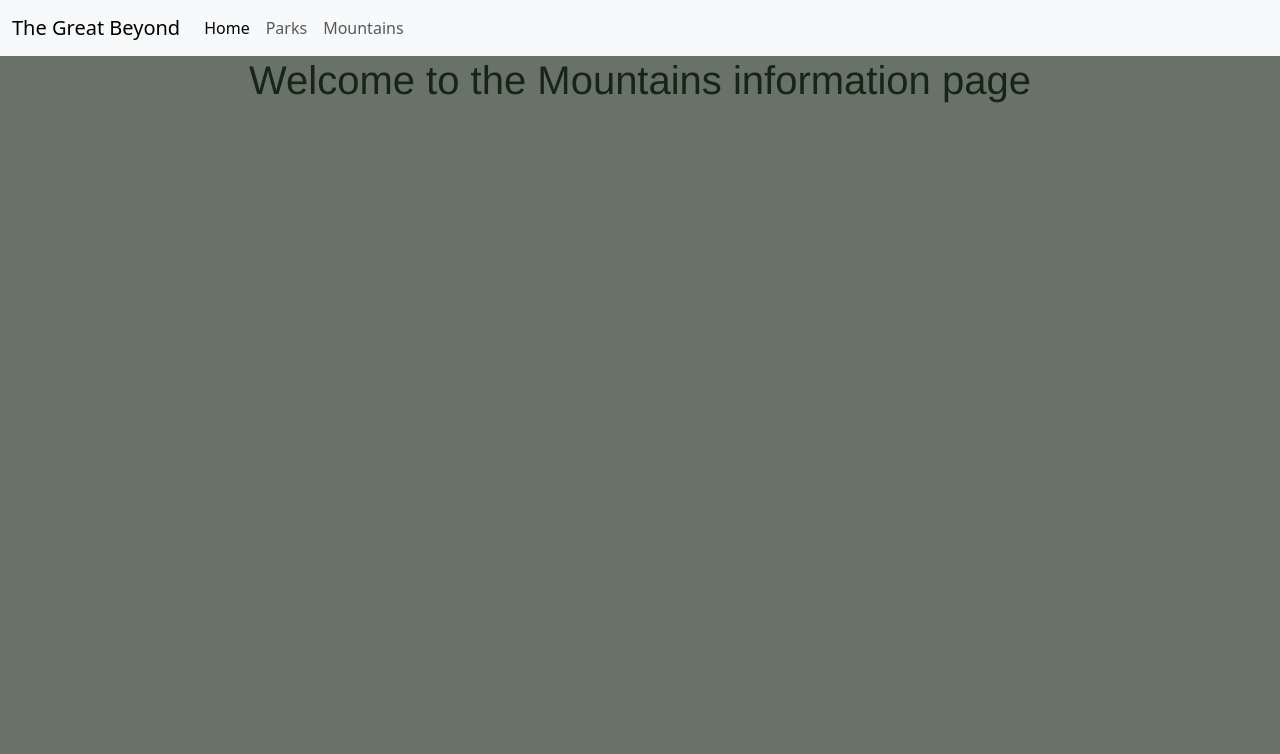
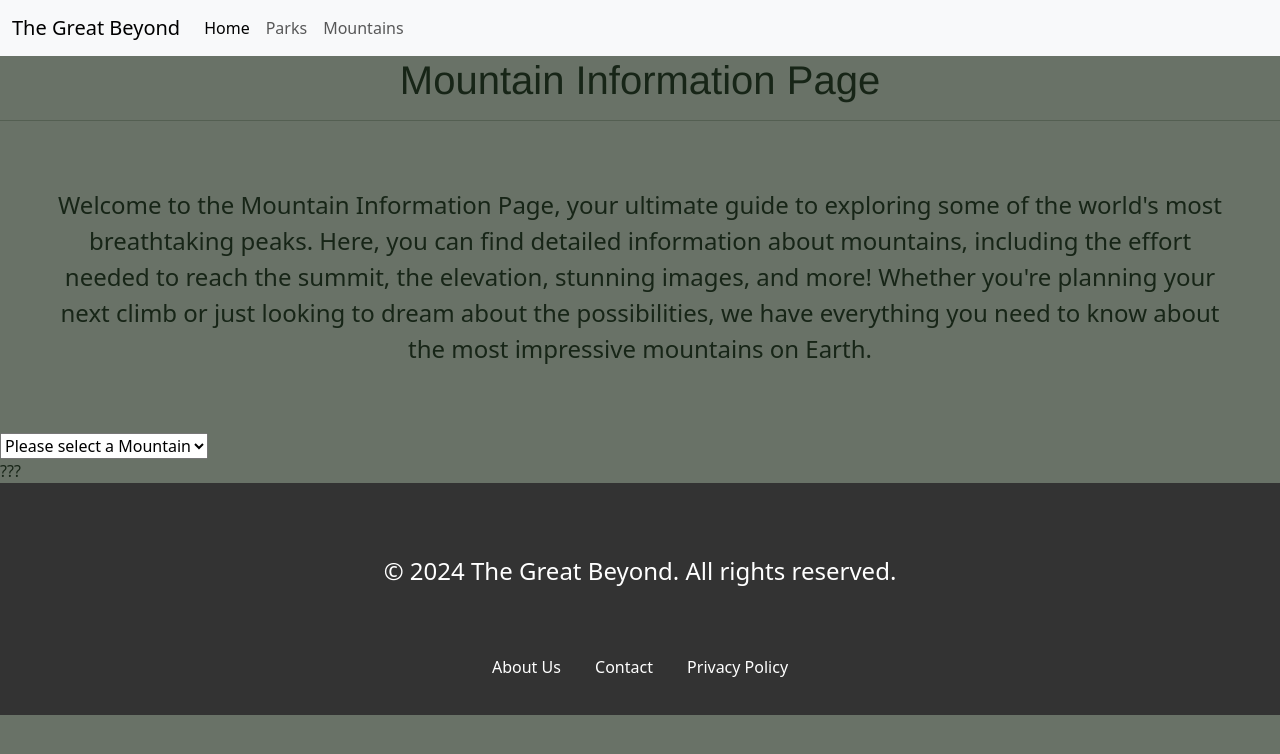
Before and after one commit to CaylaWanzer/EnjoyTheOutdoors, a plain HTML site: page mountains.html in a window 1280 px wide. Drawn offline with nearby package versions, Linux system fonts and the light colour scheme.

Commit message:
mountain_wip

```diff
--- a/mountains.html
+++ b/mountains.html
@@ -7,6 +7,8 @@
     <link href="https://cdn.jsdelivr.net/npm/bootstrap@5.3.3/dist/css/bootstrap.min.css" rel="stylesheet" integrity="sha384-QWTKZyjpPEjISv5WaRU9OFeRpok6YctnYmDr5pNlyT2bRjXh0JMhjY6hW+ALEwIH" crossorigin="anonymous">
     <script src="https://cdn.jsdelivr.net/npm/bootstrap@5.3.3/dist/js/bootstrap.bundle.min.js" integrity="sha384-YvpcrYf0tY3lHB60NNkmXc5s9fDVZLESaAA55NDzOxhy9GkcIdslK1eN7N6jIeHz" crossorigin="anonymous"></script>
     <link rel="stylesheet" href="./styles/main.css">
+    <script src="./data/scripts/mountainData.js"></script>
+    <script src="./scripts/mountains.js"></script>
 </head>
 <body>
     <nav class="navbar navbar-expand-lg bg-body-tertiary" >
@@ -30,6 +32,40 @@
           </div>
         </div>
       </nav>
-    <h1>Welcome to the Mountains information page</h1>
-</body>
+    <h1>Mountain Information Page</h1>
+    <hr>
+    <p>Welcome to the Mountain Information Page, your ultimate guide to exploring some of the world's most breathtaking peaks. Here, you can find detailed information about mountains, including the effort needed to reach the summit, the elevation, stunning images, and more! Whether you're planning your next climb or just looking to dream about the possibilities, we have everything you need to know about the most impressive mountains on Earth.</p>
+
+    <div>
+      <select name="mountainSelect" id="mountainSelect">
+        <option value="">Please select a Mountain</option>
+      </select>
+      <div id="results">???</div>
+
+    </div>
+
+
+    <footer id="foot" style="background-color: #333; color: #fff; padding: 20px; text-align: center;">
+      <div>
+          <p>&copy; 2024 The Great Beyond. All rights reserved.</p>
+          <ul style="list-style: none; padding: 0;">
+              <li style="display: inline; margin: 0 15px;">
+                  <a href="#about" style="color: #fff; text-decoration: none;">About Us</a>
+              </li>
+              <li style="display: inline; margin: 0 15px;">
+                  <a href="#contact" style="color: #fff; text-decoration: none;">Contact</a>
+              </li>
+              <li style="display: inline; margin: 0 15px;">
+                  <a href="#privacy" style="color: #fff; text-decoration: none;">Privacy Policy</a>
+              </li>
+          </ul>
+      </div>
+  </footer>
+
+<!-- //position fixed bottom 0  -->
+
+
+
+
+  </body>
 </html>
--- a/scripts/mountains.js
+++ b/scripts/mountains.js
@@ -0,0 +1,4 @@
+document.addEventListener("DOMContentLoaded", ()=>{
+mountainsArray.forEach(mntType=> mountainSelect.appendChild(new Option(mntType.name)) )
+
+})
--- a/scripts/parks.js
+++ b/scripts/parks.js
@@ -2,5 +2,5 @@
 
 document.addEventListener("DOMContentLoaded", ()=>{
     locationsArray.forEach(state => parkLocationSelect.appendChild(new Option(state)) )
-
+    parkTypesArray.forEach(type => parkTypeSelect.appendChild(new Option(type)))
 });
--- a/styles/main.css
+++ b/styles/main.css
@@ -80,3 +80,13 @@ p {
     text-align: center;
 
 }
+
+
+
+
+
+
+#foot{
+    /* position: fixed; */
+    bottom: 0;
+}
```
Also changed, not shown: parks.html (+18 -0 lines).
